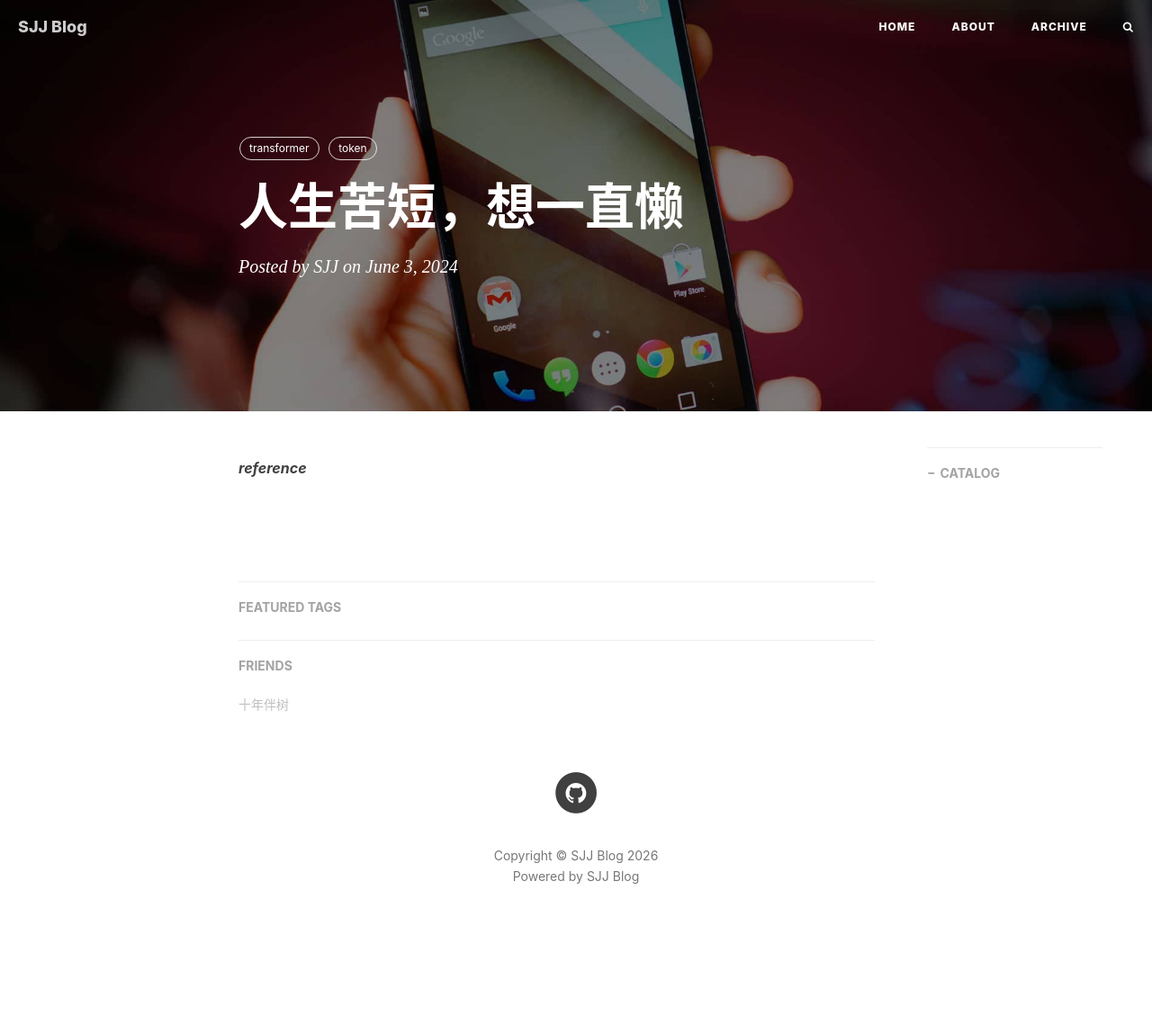
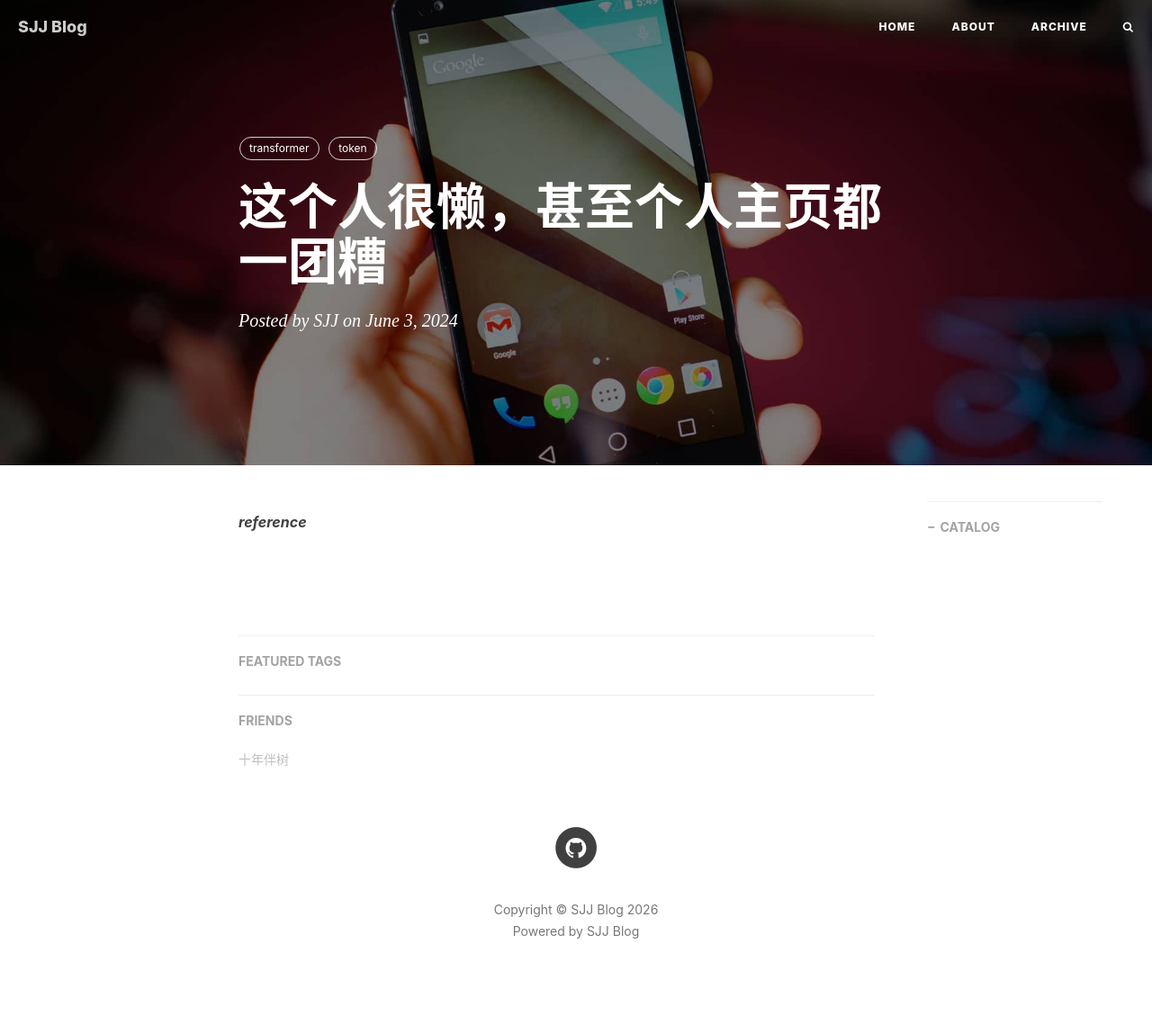
Before and after one commit to jiajunsun68/jiajunsun68.github.io, a Jekyll site: the page built from _posts/2024-6-9-what_is_token.md, in a window 1280 px wide. Shown: the whole page at 90% size. Built offline with Jekyll 4.4.1, drawn with Linux system fonts in a browser that asks for light colours; nearby versions of some CDN libraries; comment, search, counter and statistics services are not loaded; before the commit the page ends 1078 px from its top, so only the background shows below that.

Commit message:
Update post title and layout in what_is_token.md

```diff
--- a/_posts/2024-6-9-what_is_token.md
+++ b/_posts/2024-6-9-what_is_token.md
@@ -1,6 +1,6 @@
 ---
 layout:     post
-title:      "人生苦短，想一直懒"
+title:      "这个人很懒，甚至个人主页都一团糟"
 subtitle:   ""
 date:       2024-06-03 12:00:00
 author:     "SJJ"
```
